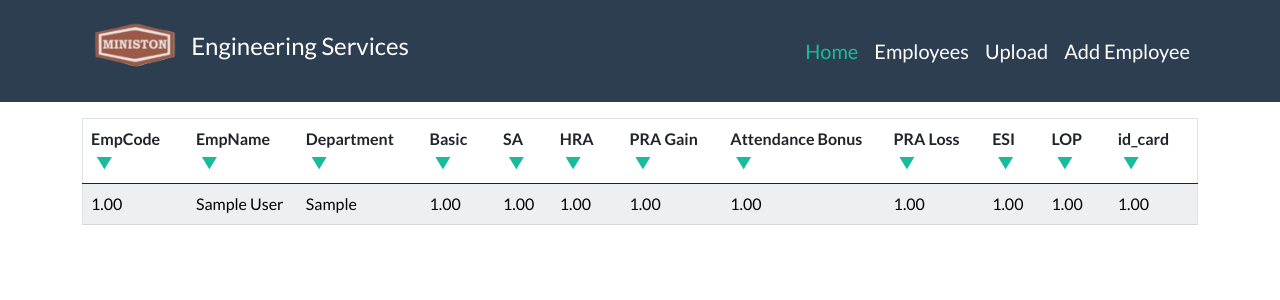
After one commit to ShyamSundhar1411/PayRoll-System-Project, a Django app: page /emlist in a window 1280 px wide. The commit adds this page. Shown: the top 300 px of the page. Run offline with Django 4.2, Linux system fonts and the light colour scheme; tables that the repository leaves empty hold one stand-in row (values such as "Sample post"); some libraries are stand-ins or nearby versions.

Commit message:
added employee list table

```diff
--- a/payrollsystem/templates/base.html
+++ b/payrollsystem/templates/base.html
@@ -30,49 +30,30 @@
         <div class="container " >
           <div>
             <img src="{% static 'MES.png' %}" alt="no imgae" style="height: 70px;width: auto;"/>
-            <a class="navbar-brand fs-4" href="#">Navbar</a>
+            <a class="navbar-brand fs-4" href="#">Engineering Services</a>
           </div>
           <div class="collapse navbar-collapse" id="navbarColor01">
             <ul class="navbar-nav ms-auto fs-5">
               <li class="nav-item ">
-                <a class="nav-link active" href="#"
-                  >Home
+                <a class="nav-link active" href="#">Home
                   <span class="visually-hidden">(current)</span>
                 </a>
               </li>
               <li class="nav-item">
-                <a class="nav-link" href="#">Employees</a>
+                <a class="nav-link" href="{% url 'emlist' %}">Employees</a>
               </li>
               <li class="nav-item">
-                <a class="nav-link" href="#">Upload</a>
+                <a class="nav-link" href="{% url 'uploadexcel' %}">Upload</a>
               </li>
               <li class="nav-item">
-                <a class="nav-link" href="#">About</a>
-              </li>
-              <li class="nav-item dropdown">
-                <a
-                  class="nav-link dropdown-toggle"
-                  data-bs-toggle="dropdown"
-                  href="#"
-                  role="button"
-                  aria-haspopup="true"
-                  aria-expanded="false"
-                  >Dropdown</a
-                >
-                <div class="dropdown-menu">
-                  <a class="dropdown-item" href="#">Action</a>
-                  <a class="dropdown-item" href="#">Another action</a>
-                  <a class="dropdown-item" href="#">Something else here</a>
-                  <div class="dropdown-divider"></div>
-                  <a class="dropdown-item" href="#">Separated link</a>
-                </div>
+                <a class="nav-link" href="{% url 'addemployee' %}">Add Employee</a>
               </li>
             </ul>
           </div>
 
         </nav>
       </header>
-    <div class="container">{% block content %}{% include 'messages.html' %}{% endblock %}</div>
+    <div class="container mt-3">{% block content %}{% include 'messages.html' %}{% endblock %}</div>
 
 
 
--- a/payrollsystem/urls.py
+++ b/payrollsystem/urls.py
@@ -25,7 +25,8 @@ urlpatterns = [
     path("addemployee", views.input_employee_rates, name="addemployee"),
     path("uploadexcel", views.upload_file, name="uploadexcel"),
     path("success", views.success, name="success"),
-    path("payslip", views.payslip, name="payslip")
+    path("payslip", views.payslip, name="payslip"),
+    path("emlist", views.emlist, name='emlist'),
     # path('add_employee', views.add_employee, name='add_employee')
 ]
 
--- a/services/models.py
+++ b/services/models.py
@@ -4,6 +4,7 @@ from django.db import models
 class Employee(models.Model):
     emp_code = models.DecimalField(primary_key=True, max_digits=10, decimal_places=2)
     emp_name = models.CharField(max_length=255)
+    department = models.CharField(max_length=255)
     basic_pay = models.DecimalField(max_digits=10, decimal_places=2)
     sa = models.DecimalField(max_digits=10, decimal_places=2)
     hra = models.DecimalField(max_digits=10, decimal_places=2)
--- /dev/null
+++ b/services/templates/services/emlist.html
@@ -0,0 +1,52 @@
+{% extends "base.html" %}
+
+{% load static %}
+
+{% block content %}
+
+<style>
+    .sort-indicator::before {
+            content: '\25BC'; /* Unicode character for arrow-up */
+            display: inline-block;
+            margin-left: 5px; /* Adjust the spacing as needed */
+        }
+</style>
+
+<table class="table table-hover custom-table" border="1">
+    <thead>
+      <tr>
+        <th scope="col">EmpCode<a href="?sort=emp_code"><span class="sort-indicator"></span></a></th>
+        <th scope="col">EmpName<a href="?sort=emp_name"><span class="sort-indicator"></span></a></th>
+        <th scope="col">Department<a href="?sort=department"><span class="sort-indicator"></span></a></th>
+        <th scope="col">Basic<a href="?sort=basic_pay"><span class="sort-indicator"></span></a></th>
+        <th scope="col">SA<a href="?sort=sa"><span class="sort-indicator"></span></a></th>
+        <th scope="col">HRA<a href="?sort=hra"><span class="sort-indicator"></span></a></th>
+        <th scope="col">PRA Gain<a href="?sort=pra_gain"><span class="sort-indicator"></span></a></th>
+        <th scope="col">Attendance Bonus<a href="?sort=att_bonus"><span class="sort-indicator"></span></a></th>
+        <th scope="col">PRA Loss<a href="?sort=pra_loss"><span class="sort-indicator"></span></a></th>
+        <th scope="col">ESI<a href="?sort=esi"><span class="sort-indicator"></span></a></th>
+        <th scope="col">LOP<a href="?sort=lop"><span class="sort-indicator"></span></a></th>
+        <th scope="col">id_card<a href="?sort=id_card"><span class="sort-indicator"></span></a></th>
+      </tr>
+    </thead>
+    <tbody>
+        {% for item in data %}
+        <tr class="table-light">
+            <td>{{ item.emp_code }}</td>
+            <td>{{ item.emp_name }}</td>
+            <td>{{ item.department }}</td>
+            <td>{{ item.basic_pay }}</td>
+            <td>{{ item.sa }}</td>
+            <td>{{ item.hra }}</td>
+            <td>{{ item.pra_gain }}</td>
+            <td>{{ item.att_bonus }}</td>
+            <td>{{ item.pra_loss }}</td>
+            <td>{{ item.esi }}</td>
+            <td>{{ item.lop }}</td>
+            <td>{{ item.id_card }}</td>
+        </tr>
+    {% endfor %}
+    </tbody>
+  </table>
+
+  {% endblock %}
--- a/services/views.py
+++ b/services/views.py
@@ -4,6 +4,7 @@ from .forms import EmployeeForm, ExcelUploadForm
 from .filters import MonthFilter
 import pandas as pd
 import math
+from django.db.models import F
 
 
 def input_employee_rates(request):
@@ -20,6 +21,22 @@ def input_employee_rates(request):
         form = EmployeeForm()
 
     return render(request, "services/add_employee.html", {"form": form})
+
+def emlist(request):
+    sort_column = request.GET.get('sort', 'emp_code')
+    if sort_column in ['emp_code', 'basic']:
+        data = Employee.objects.all()
+        data = sorted(data, key=lambda x: int(getattr(x, sort_column)))
+    else:
+        data = Employee.objects.all().order_by(sort_column)
+
+
+
+    context = {
+        'data': data
+    }
+
+    return render(request, "services/emlist.html", { 'data': data})
 
 
 def upload_file(request):
@@ -101,9 +118,9 @@ def upload_file(request):
     return render(request, "services/home.html", {"excel_form": excel_form})
 
 
- def success(request):
+def success(request):
     return render(request, "services/success.html")
 
- def payslip(request):
+def payslip(request):
     payslip = MonthFilter(request.GET, queryset=Payslip.objects.all())
     return render(request, "services/pyslip.html", {"filter": payslip})
```
Also changed, not shown: services/templates/services/add_employee.html (+5 -2 lines), services/migrations/0001_initial.py, services/migrations/0002_alter_payslip_month.py (deleted).
